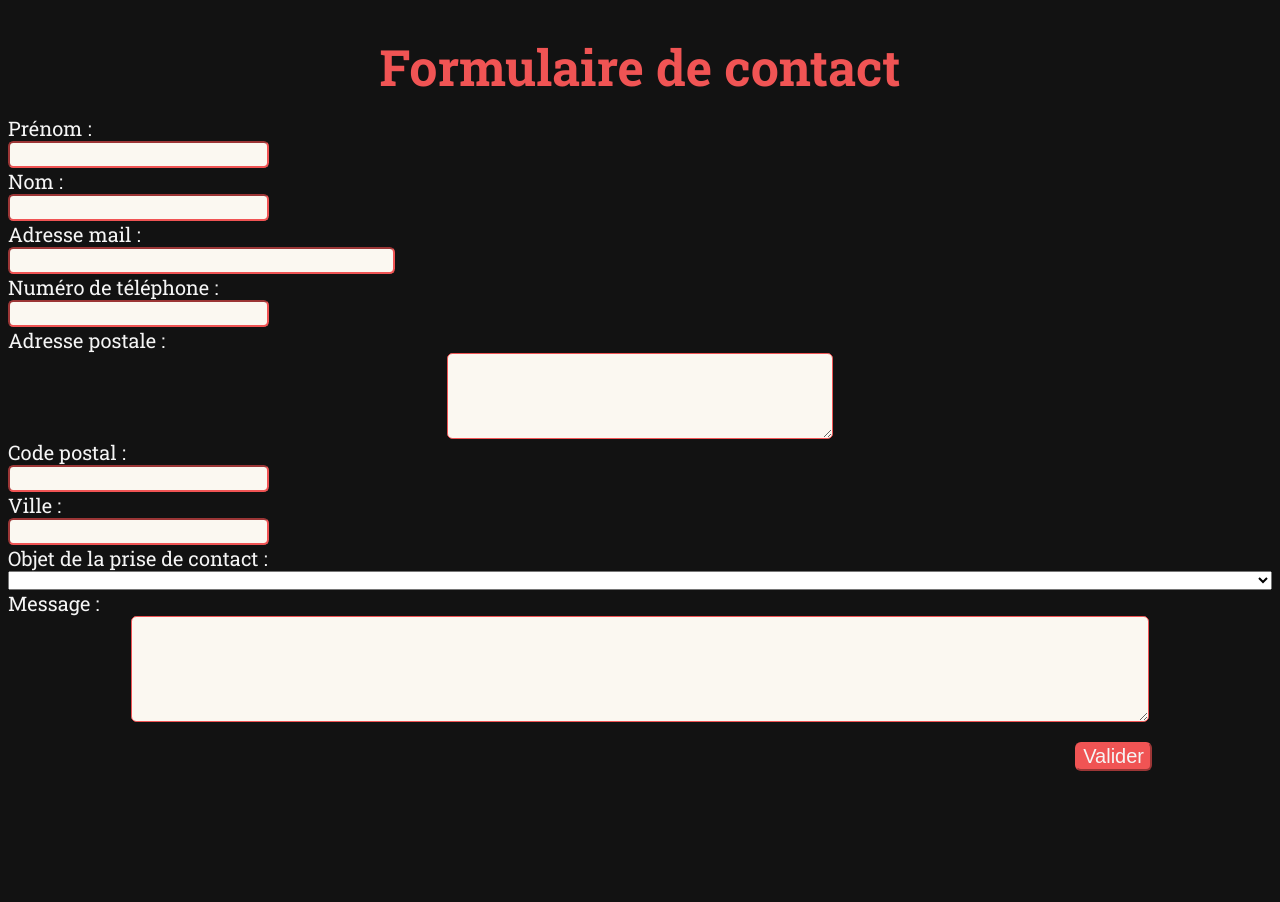
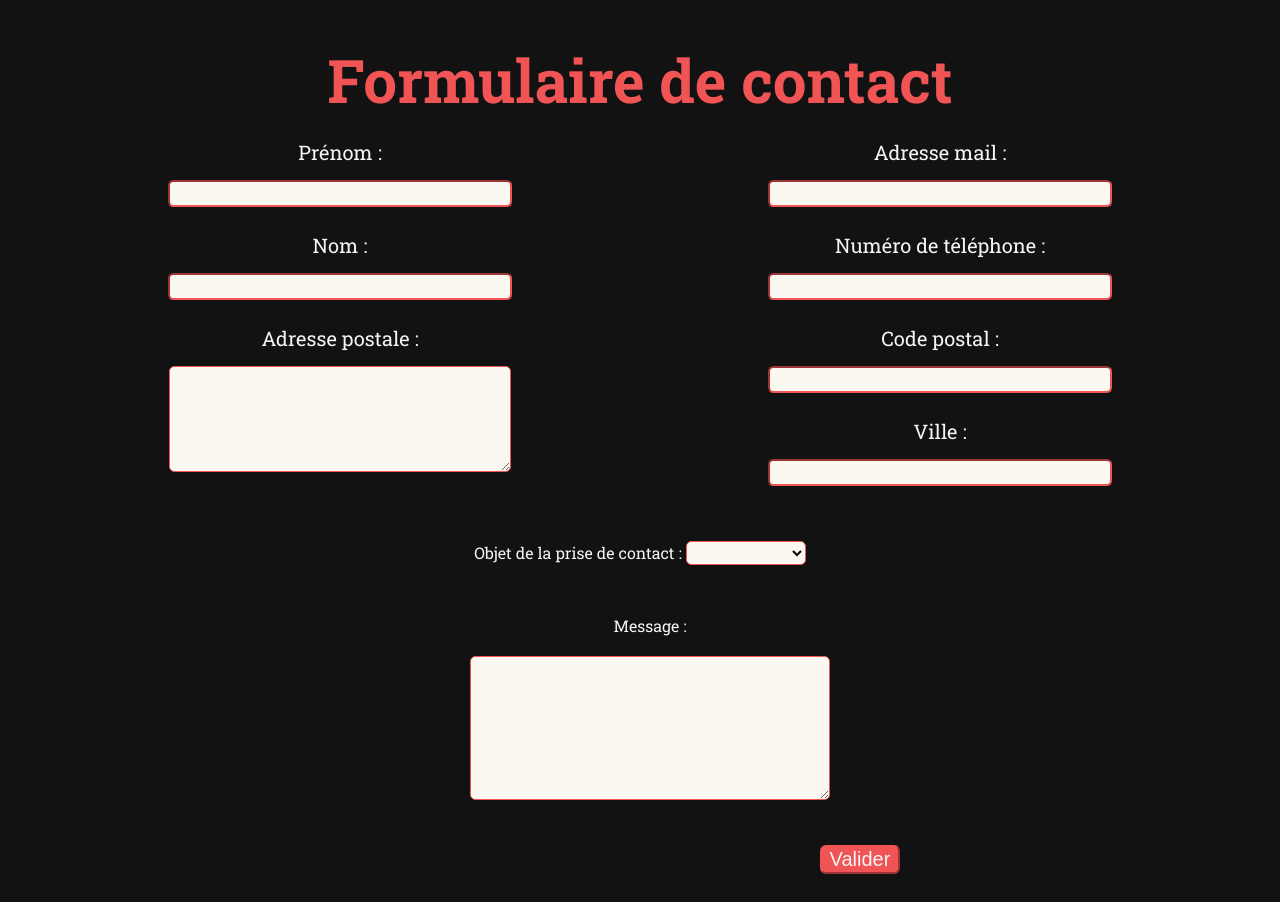
Before and after one commit to Guillaumelsn/Site-Vitrine-Angular, an Angular app: page / in a window 1280 px wide. Before the commit the page ends 800 px from the top, so only its background shows below. Built offline with nearby package versions, Linux system fonts and the light colour scheme.

Commit message:
formulaire de contact

```diff
--- a/src/app/contact-form/contact-form.component.css
+++ b/src/app/contact-form/contact-form.component.css
@@ -1,13 +1,6 @@
-h1 {
-  text-align: center;
-  color: #F05454;
-  font-size: 50px;
-  margin-bottom: 15px;
-}
-
-label {
-  font-size: 20px;
-  color: #F5F5F5;
+.center {
+  width: 1200px;
+  margin: 0 auto;
 }
 
 .contactForm {
@@ -21,7 +14,19 @@ label {
   color: #F5F5F5;
 }
 
-#prenom, #nom, #adresse_mail, #numero_telephone, #code_postal, #ville {
+.contactForm h1 {
+  text-align: center;
+  color: #F05454;
+  font-size: 50px;
+  margin-bottom: 15px;
+}
+
+.contactForm label {
+  font-size: 20px;
+  color: #F5F5F5;
+}
+
+.contactForm .inforsContact {
   background-color: #FBF8F1;
   border-color: #F05454;
   border-radius: 0.3em;
@@ -29,7 +34,15 @@ label {
   width: 20%;
 }
 
-#adresse_postale {
+.contactForm .adresse_mail {
+  background-color: #FBF8F1;
+  border-color: #F05454;
+  border-radius: 0.3em;
+  font-size: 18px;
+  width: 30%;
+}
+
+.contactForm .adresse_postale {
   background-color: #FBF8F1;
   border-color: #F05454;
   border-radius: 0.3em;
@@ -39,8 +52,12 @@ label {
   margin: auto;
 }
 
-#message {
-  width: 80%;
+.contactForm .messageLab {
+  margin: 15px 0px 15px 180px;
+}
+
+.contactForm .message {
+  width: 900px;
   height: 100px;
   margin: auto;
   background-color: #FBF8F1;
@@ -49,9 +66,10 @@ label {
   font-size: 18px;
 }
 
-.validation_button {
-  float: right;
-  margin: 20px 120px 20px 0px;
+.contactForm .validation_button {
+  width: 80px;
+  margin: 20px 0px 20px 0px;
+  margin-left: 75%;
   color: #F5F5F5;
   font-size: 20px;
   background-color: #F05454;
@@ -59,7 +77,7 @@ label {
   border-radius: 0.3em;
 }
 
-button[type="submit"].validation_button:hover {
+.contactForm button[type="submit"].validation_button:hover {
   background-color: #f57676;
 }
 /*# sourceMappingURL=contact-form.component.css.map */
--- a/src/app/contact-form/contact-form.component.html
+++ b/src/app/contact-form/contact-form.component.html
@@ -1,49 +1,77 @@
-<form>
+<div class="center">
+
+    <form class="contactForm">
 
         <h1>Formulaire de contact</h1>
 
-    <div class="contactForm">
+        <div class="contain">
 
-        <!-- <fieldset class="informations_contact"> -->
-        <label>Prénom : </label>
-        <input id="prenom" type="text">
+            <div class="wrap">
 
-        <label>Nom : </label>
-        <input id="nom" type="text" style="text-transform: uppercase;">
+                <label class="prenomLab">Prénom : </label>
+                <input class="inforsContact" type="text">
 
-        <label>Adresse mail : </label>
-        <input id="adresse_mail" type="email">
+                <label class="nomLab">Nom : </label>
+                <input class="inforsContact" type="text" style="text-transform: uppercase;">
 
-        <label>Numéro de téléphone : </label>
-        <input id="numero_telephone" type="text" maxlength="10"
+            </div>
+
+            <div class="wrap">
+
+                <label class="adressemLab">Adresse mail : </label>
+                <input class="adresse_mail" type="email">
+
+                <label class="telephoneLab">Numéro de téléphone : </label>
+                <input class="inforsContact" type="text" maxlength="10"
                     oninput="this.value = this.value.replace(/[^0-9.]/g, '').replace(/(\..*?)\..*/g, '$1');">
 
-        <label>Adresse postale : </label>
-        <textarea id="adresse_postale"></textarea>
+            </div>
 
-        <label>Code postal : </label>
-        <input id="code_postal" type="text" maxlength="5"
+        </div>
+
+        <div class="contain">
+
+            <div class="wrap">
+
+                <label class="adressepLab">Adresse postale : </label>
+                <textarea class="adresse_postale"></textarea>
+
+            </div>
+
+            <div class="wrap">
+
+                <label class="codepLab">Code postal : </label>
+                <input class="inforsContact" type="text" maxlength="5"
                     oninput="this.value = this.value.replace(/[^0-9.]/g, '').replace(/(\..*?)\..*/g, '$1');">
 
-        <label>Ville : </label>
-        <input id="ville" type="text">
-        <!-- </fieldset> -->
+                <label class="villeLab">Ville : </label>
+                <input class="inforsContact" type="text">
 
-        <!-- <fieldset class="message"> -->
-        <label>Objet de la prise de contact : </label>
-        <select id="objet_contact">
+            </div>
+
+        </div>
+
+        <div class="wrap1">
+
+            <label class="objDemandeLab">Objet de la prise de contact : </label>
+            <select class="objet_contact">
                 <option value="" selected disabled hidden></option>
                 <option value="Demande">Demande</option>
                 <option value="Suggestion">Suggestion</option>
                 <option value="Demande">Autre raison</option>
             </select>
 
-        <label>Message : </label>
-        <textarea id="message"></textarea>
-        <!-- </fieldset> -->
+        </div>
+
+        <div class="wrap2">
+
+            <label class="messageLab">Message : </label>
+            <textarea class="message"></textarea>
 
         </div>
 
         <button type="submit" class="validation_button">Valider</button>
 
     </form>
+
+</div>
--- a/src/app/contact-form/contact-form.component.scss
+++ b/src/app/contact-form/contact-form.component.scss
@@ -1,67 +1,172 @@
-h1 {
-    text-align: center;
-    color: #F05454;
-    font-size: 50px;
-    margin-bottom: 15px;
-}
-
-label{
-    font-size: 20px;
-    color: #F5F5F5;
+.center {
+    width: 1200px;
+    margin: 0 auto;
 }
 
 .contactForm {
+    color: #f5f5f5;
+    h1 {
+        text-align: center;
+        color: #f05454;
+        font-size: 60px;
+        margin-bottom: 20px;
+    }
+    .contain {
+        display: flex;
+        justify-content: space-around;
+        flex-wrap: wrap;
+        .wrap {
+            width: 40%;
+            label {
+                font-size: 20px;
+                color: #f5f5f5;
+                display: block;
+                width: 100%;
+                text-align: center;
+                margin-bottom: 15px;
+            }
+            textarea {
+                width: 70%;
+                display: block;
+                align-self: center;
+                margin: 0 auto;
+                margin-bottom: 25px;
+                height: 100px;
+            }
+            input {
+                width: 70%;
+                display: block;
+                align-self: center;
+                margin: 0 auto;
+                margin-bottom: 25px;
+            }
+        }
+    }
+}
+
+.wrap1 {
+    margin-top: 30px;
+    text-align: center;
+}
+.wrap2 {
     display: flex;
     flex-direction: column;
-    color: #F5F5F5;
+    margin: 50px 0 10px 430px;
+    text-align: center;
+    width: 30%;
+    margin-bottom: 25px;
+}
+.message {
+    padding-bottom: 100px;
 }
 
-#prenom, #nom, #numero_telephone, #code_postal, #ville{
-    background-color: #FBF8F1;
-    border-color: #F05454;
+.validation_button {
+    width: 80px;
+    margin: 20px 0px 20px 0px;
+    margin-left: 65%;
+    color: #f5f5f5;
+    font-size: 20px;
+    background-color: #f05454;
+    border-color: #f05454;
+    border-radius: 0.3em;
+}
+button[type="submit"].validation_button:hover {
+    background-color: #f57676;
+}
+
+.prenomLab + .inforsContact {
+    background-color: #fbf8f1;
+    border-color: #f05454;
     border-radius: 0.3em;
     font-size: 18px;
-    width: 20%;
 }
-
-#adresse_mail {
-    background-color: #FBF8F1;
-    border-color: #F05454;
+.nomLab + .inforsContact {
+    background-color: #fbf8f1;
+    border-color: #f05454;
     border-radius: 0.3em;
     font-size: 18px;
-    width: 30%;
 }
-
-#adresse_postale{
-    background-color: #FBF8F1;
-    border-color: #F05454;
+.adresse_mail {
+    background-color: #fbf8f1;
+    border-color: #f05454;
     border-radius: 0.3em;
     font-size: 18px;
-    width: 30%;
-    height: 80px;
-    margin: auto;
 }
-
-#message{
-    width: 80%;
-    height: 100px;
-    margin: auto;
-    background-color: #FBF8F1;
-    border-color: #F05454;
+.telephoneLab + .inforsContact {
+    background-color: #fbf8f1;
+    border-color: #f05454;
+    border-radius: 0.3em;
+    font-size: 18px;
+}
+.adresse_postale {
+    background-color: #fbf8f1;
+    border-color: #f05454;
+    border-radius: 0.3em;
+    font-size: 18px;
+}
+.codepLab + .inforsContact {
+    background-color: #fbf8f1;
+    border-color: #f05454;
+    border-radius: 0.3em;
+    font-size: 18px;
+}
+.villeLab + .inforsContact {
+    background-color: #fbf8f1;
+    border-color: #f05454;
+    border-radius: 0.3em;
+    font-size: 18px;
+}
+.objet_contact {
+    background-color: #fbf8f1;
+    border-color: #f05454;
+    border-radius: 0.3em;
+    font-size: 18px;
+}
+.messageLab {
+    margin-bottom: 20px;
+}
+.message {
+    background-color: #fbf8f1;
+    border-color: #f05454;
     border-radius: 0.3em;
     font-size: 18px;
 }
 
-.validation_button{
-    float: right;
-    margin: 20px 120px 20px 0px;
-    color: #F5F5F5;
-    font-size: 20px;
-    background-color: #F05454;
-    border-color: #F05454;
-    border-radius: 0.3em;
-}
+// Code de Guillaume à garder au cas où ça plante !
 
-button[type="submit"].validation_button:hover {
-    background-color: #f57676;
-}
+// .contactForm {
+//     color: #F5F5F5;
+// h1 {
+//     text-align: center;
+//     color: #F05454;
+//     font-size: 50px;
+//     margin-bottom: 15px;
+//     }
+//     label{
+//         font-size: 20px;
+//         color: #F5F5F5;
+//         display: block;
+//     }
+// .contain {
+//     display: flex;
+//     justify-content: space-around;
+//     flex-wrap: wrap;
+//         .wrap {
+//             width: 40%;
+//             label {
+//                 width: 100%;
+//                 text-align: center;
+//                 margin-bottom: 15px;
+//             }
+//             input {
+//                 width: 70%;
+//                 display: block;
+//                 align-self: center;
+//                 margin: 0 auto;
+//                 margin-bottom: 25px;
+//                 textarea {
+
+//                 }
+//             }
+//         }
+//     }
```
Also changed, not shown: 1 other file (tests, documents, lock files or other folders). Lines whose indentation alone changed are shown as unchanged.
